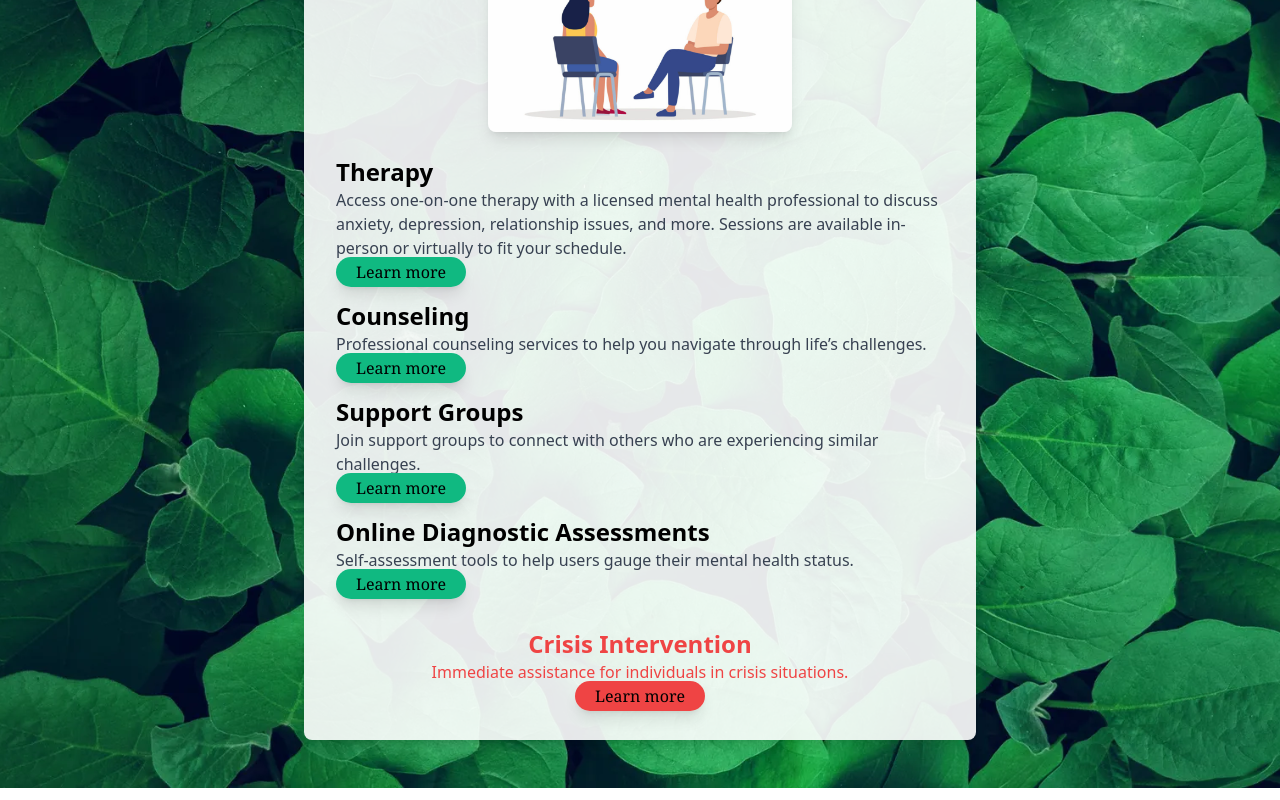
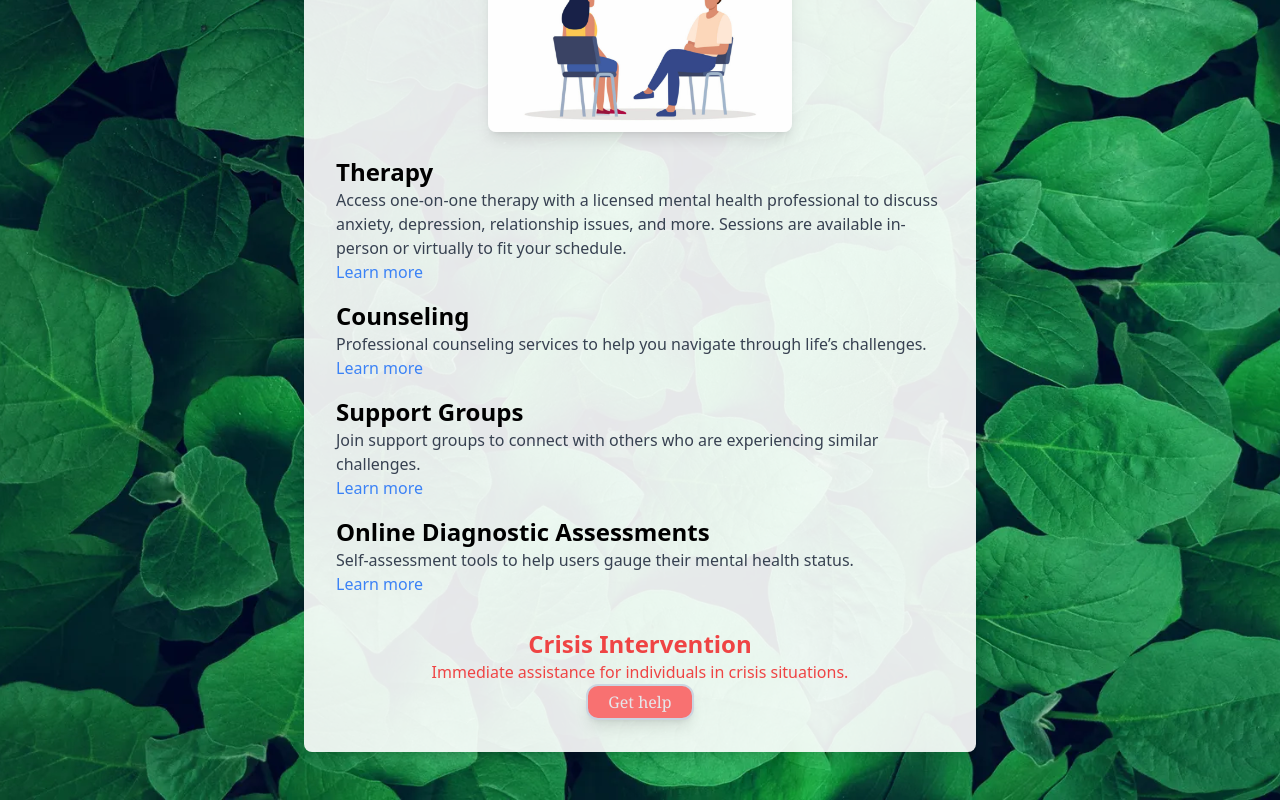
Before and after one commit to julianDalban/mental-health-app, a React (Create React App) app in the folder mind-bloom/: page /services in a window 1280 px wide. Shown: the part 473-1273 px from the top of the page. Built offline with nearby package versions, Linux system fonts and the light colour scheme; no server answers.

Commit message:
Likely last commit, everything styled.

```diff
--- a/mind-bloom/src/pages/services.jsx
+++ b/mind-bloom/src/pages/services.jsx
@@ -1,6 +1,7 @@
 import React from 'react';
 import Green from './../pictures/Green.jpg';
 import therapy from './../pictures/therapy.jpeg';
+import ButtonTernary from '../components/ButtonTernary';
 
 const Services = () => {
   const services = [
@@ -26,6 +27,10 @@ const Services = () => {
     }
   ];
 
+  const handleGetHelpClick = () => {
+    window.location.href = 'https://988lifeline.org/';
+  }
+
   return (
     <div className="relative flex flex-col items-center justify-center min-h-screen bg-cover bg-center py-12" style={{ backgroundImage: `url(${Green})` }}>
       <div className="relative z-10 bg-white bg-opacity-90 p-8 rounded-lg shadow-lg max-w-2xl w-full">
@@ -39,24 +44,18 @@ const Services = () => {
             <div key={index} className="mb-4">
               <h2 className="text-2xl font-semibold">{service.title}</h2>
               <p className="text-gray-700">{service.description}</p>
-              <a href={service.link} className="visible border-1 font-serif border-double border-slate-100 px-5 py-1 rounded-full shadow-lg transition
-      ease-in-out delay-150 bg-emerald-500 hover:-translate-y-1 hover:scale-110
-      hover:bg-teal-500 duration-300" target="_blank" rel="noopener noreferrer">
+              <a href={service.link} className="text-blue-500 hover:text-blue-700 cursor-pointer" target="_blank" rel="noopener noreferrer">
                 Learn more
               </a>
             </div>
           ))}
         </div>
-        <div className="mt-8 text-center">
-          <h2 className="text-2xl font-semibold text-red-500">Crisis Intervention</h2>
-          <p className="text-red-500">
+        <div className="mt-8 text-center items-center justify-center content-center">
+          <h2 className="text-2xl font-semibold text-center text-red-500">Crisis Intervention</h2>
+          <p className="text-red-500 text-center">
             Immediate assistance for individuals in crisis situations.
           </p>
-          <a href="https://988lifeline.org/" className="visible border-1 font-serif border-double border-slate-100 px-5 py-1 rounded-full shadow-lg transition
-      ease-in-out delay-150 bg-red-500 hover:-translate-y-1 hover:scale-110
-      hover:bg-teal-500 duration-300" target="_blank" rel="noopener noreferrer">
-            Learn more
-          </a>
+          <div className='flex justify-center'><ButtonTernary text={'Get help'} onClick={handleGetHelpClick} /></div>
         </div>
       </div>
     </div>
```
